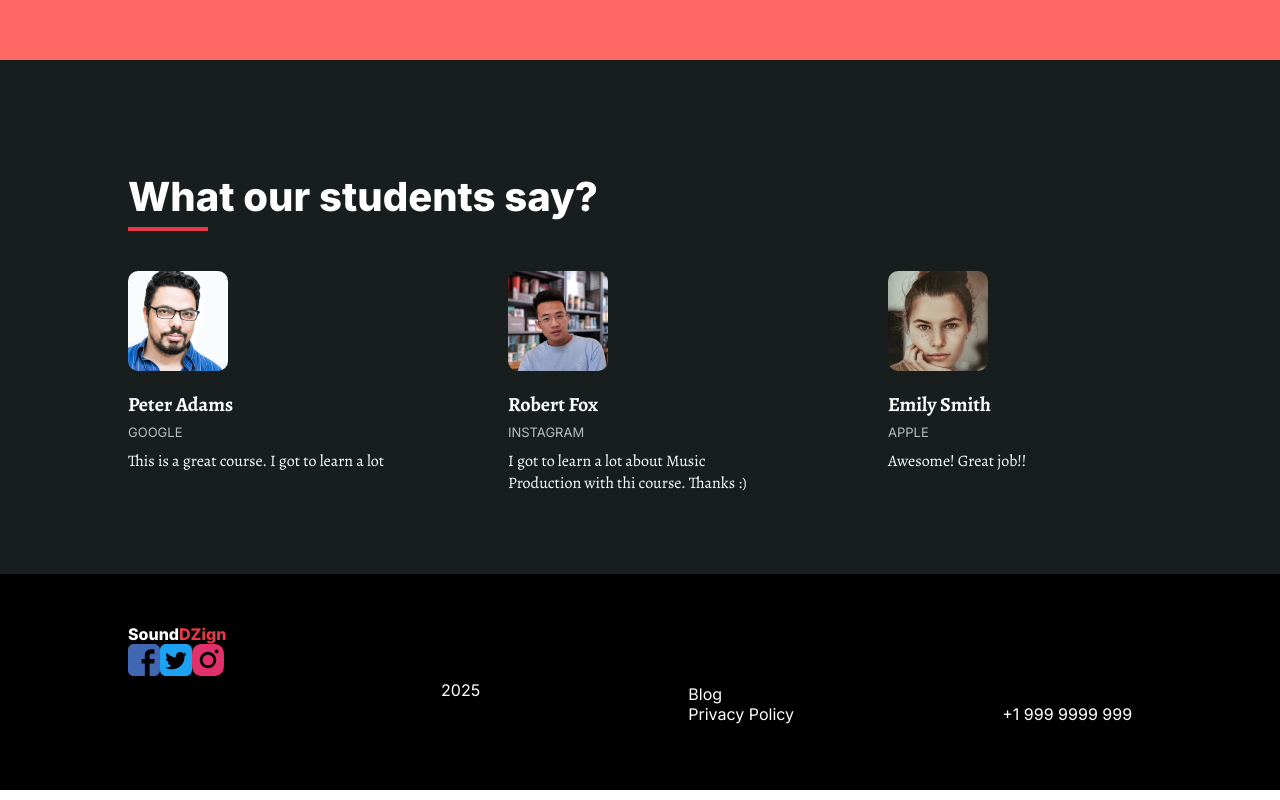
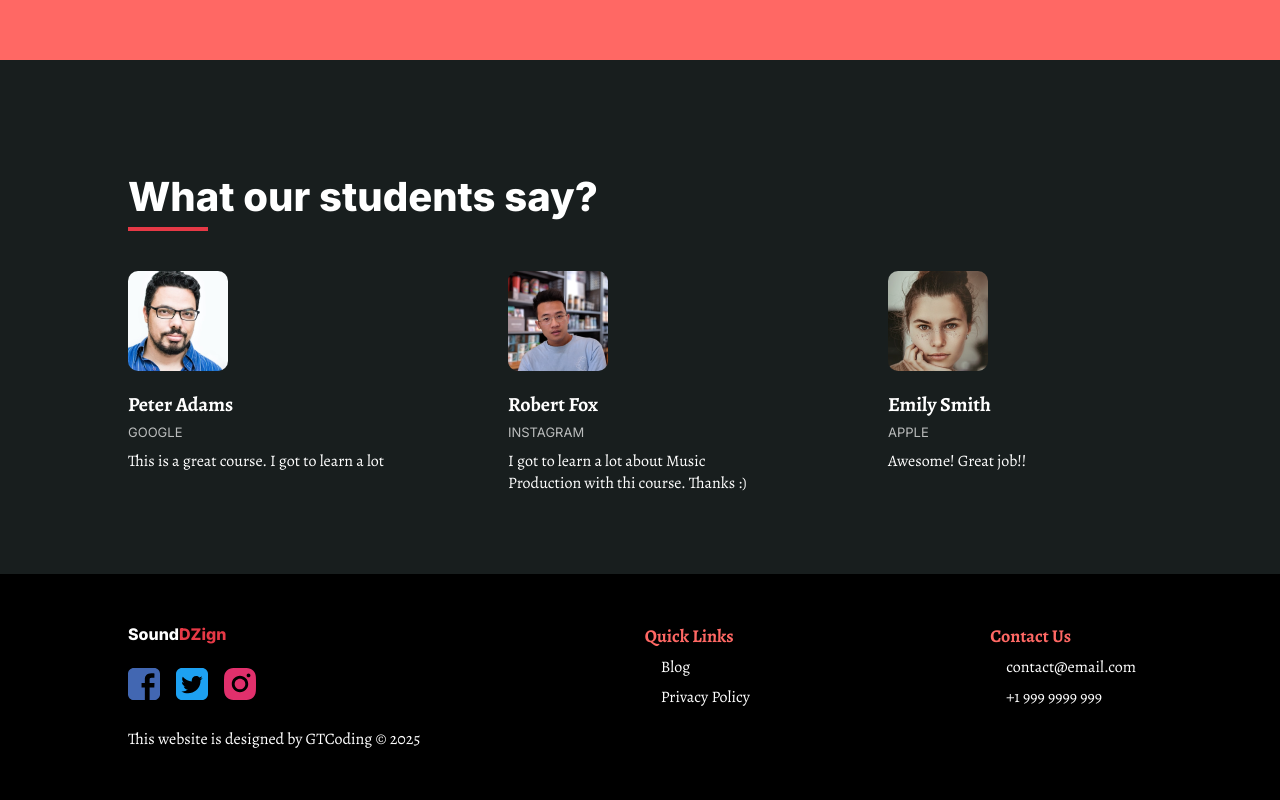
Before and after one commit to Nebenmor/sound-dzign, a React (Vite) app: page / in a window 1280 px wide. Shown: the part 2276-3076 px from the top of the page. Built offline with nearby package versions, Linux system fonts and the light colour scheme.

Commit message:
implement footer styling

```diff
--- a/src/components/Footer/Footer.css
+++ b/src/components/Footer/Footer.css
@@ -11,3 +11,39 @@ footer a {
 footer a:hover {
   text-decoration: underline;
 }
+
+footer .social-icons {
+  display: flex;
+  gap: 16px;
+  margin: 24px 0;
+}
+
+footer .copyright {
+  font-family: "Alegreya", serif;
+  font-weight: 400;
+  font-size: 16px;
+  line-height: 22px;
+  color: #fff;
+}
+
+footer h3 {
+  color: var(--pink-color);
+  font-family: "Alegreya", serif;
+  font-weight: 700;
+  font-size: 18px;
+  margin: 0;
+}
+
+footer .links ul {
+  list-style: none;
+  padding: 0;
+  margin: 0;
+}
+
+footer .links ul li {
+  font-family: "Alegreya", serif;
+  font-weight: 400;
+  font-size: 16px;
+  margin: 8px 16px;
+  color: #fff;
+}
```
